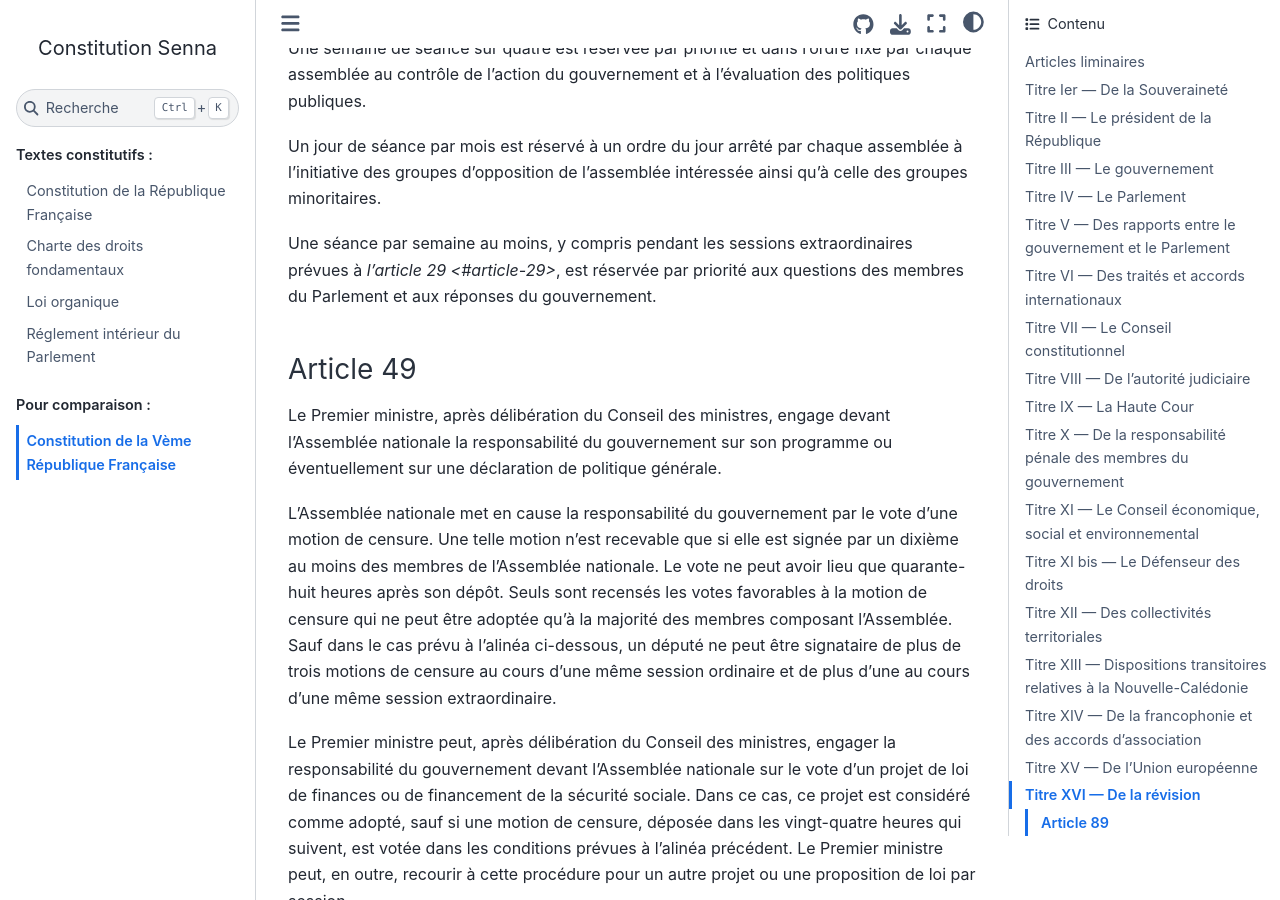
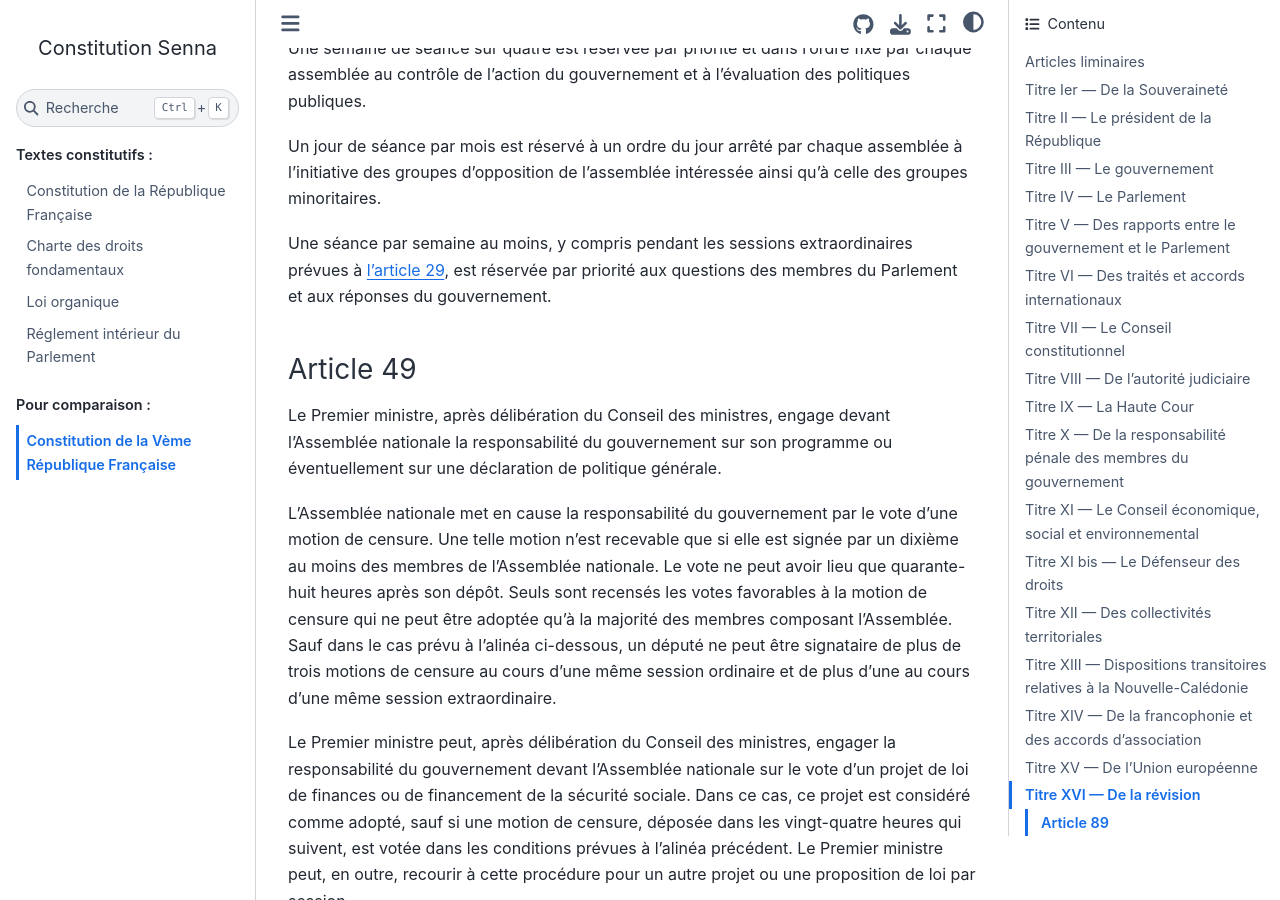
Before and after one commit to Gouvernathor/senna, a Sphinx documentation site: the page built from source/constitution_5.rst, in a window 1280 px wide and 900 px high, scrolled down 20110 px. Built offline with Sphinx 7.4.7 and the Sphinx Book theme 1.1.4, drawn with Linux system fonts in a browser that asks for light colours.

Commit message:
typo lien

```diff
--- a/source/constitution_5.rst
+++ b/source/constitution_5.rst
@@ -487,7 +487,7 @@
 
 Un jour de séance par mois est réservé à un ordre du jour arrêté par chaque assemblée à l'initiative des groupes d'opposition de l'assemblée intéressée ainsi qu'à celle des groupes minoritaires.
 
-Une séance par semaine au moins, y compris pendant les sessions extraordinaires prévues à `l'article 29 <#article-29>`, est réservée par priorité aux questions des membres du Parlement et aux réponses du gouvernement.
+Une séance par semaine au moins, y compris pendant les sessions extraordinaires prévues à `l'article 29 <#article-29>`_, est réservée par priorité aux questions des membres du Parlement et aux réponses du gouvernement.
 
 Article 49
 ----------
```
